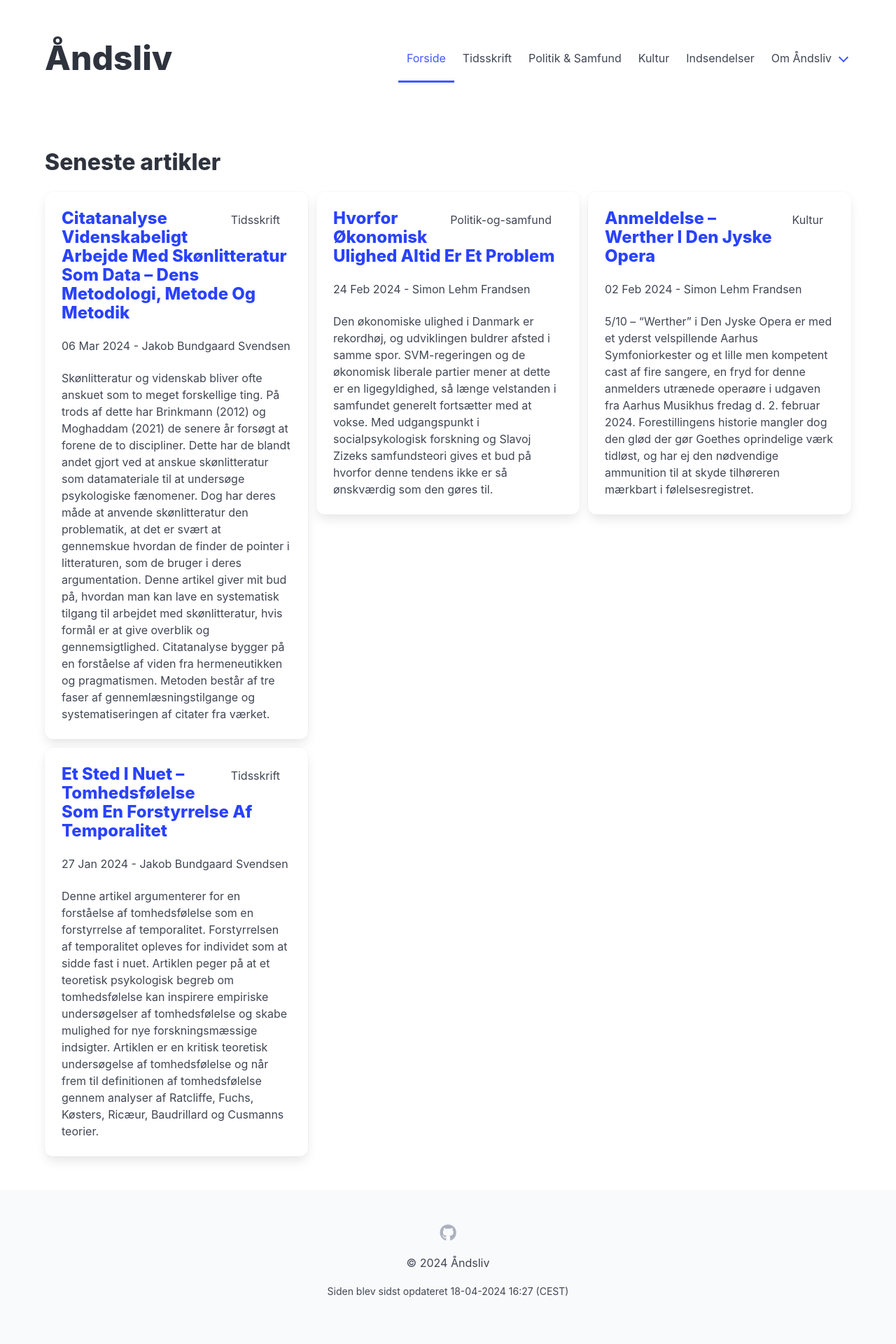
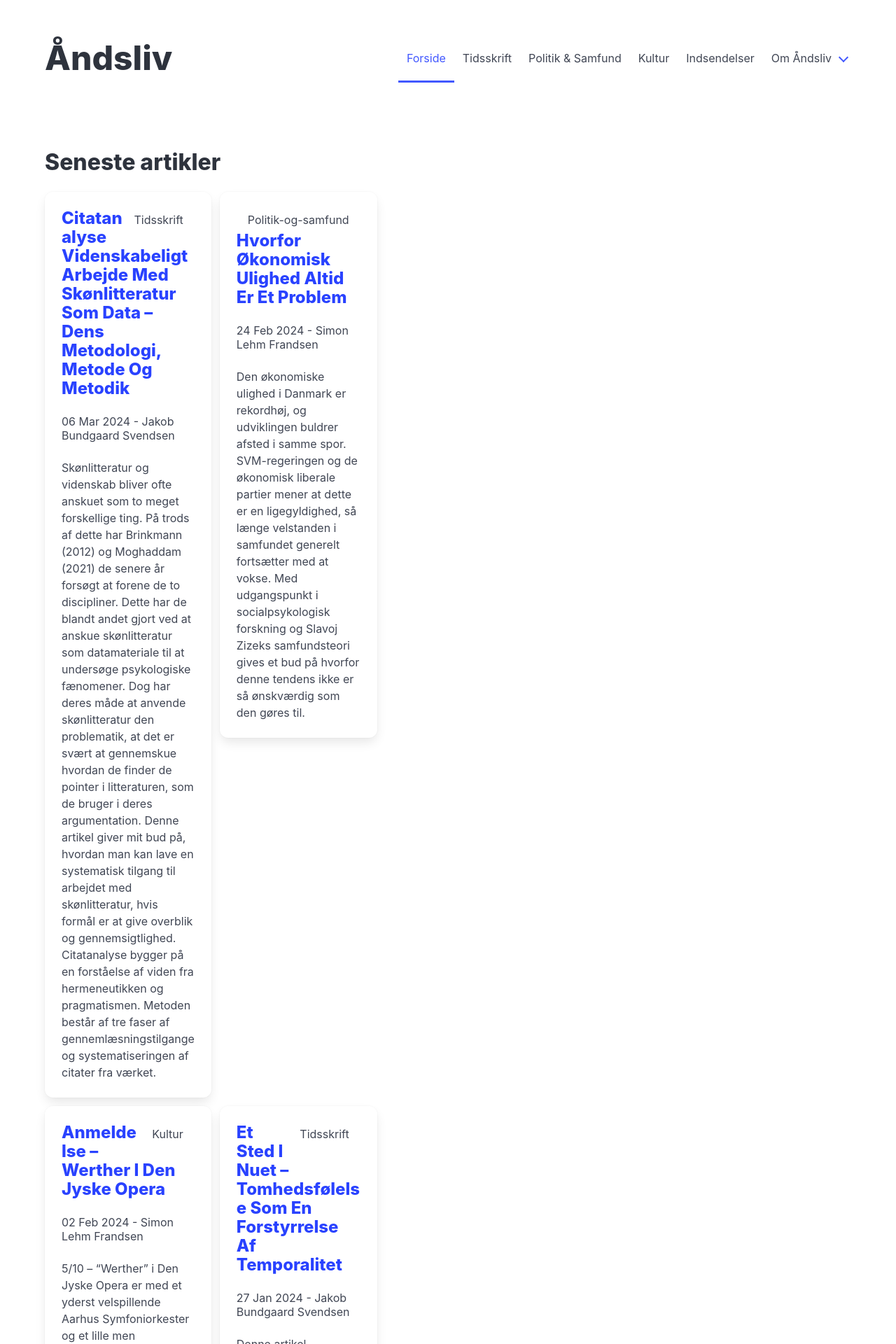
Before and after one commit to Aandsliv/aandsliv, a Jekyll site: the page built from src/index.html, in a window 1280 px wide. Shown: the top 1920 px of the page at 70% size. Built offline with Jekyll 4.4.1, drawn with Linux system fonts in a browser that asks for light colours.

Commit message:
feat: update layout to fixed grid

```diff
--- a/src/index.html
+++ b/src/index.html
@@ -4,7 +4,8 @@
 ---
 <h1 class="title">Seneste artikler</h1>
 <div class="block is-flex is-flex-wrap-wrap">
-    <div class="grid is-col-min-12">
+    <div class="fixed-grid">
+        <div class="grid">
             {% for post in site.posts %}
             <div class="cell">
                 <div class="card">
@@ -12,7 +13,8 @@
 
                         <div class="block">
                             <a class="tag card-header-icon is-pulled-right">{{ post.subsection | capitalize }}</a>
-                        <p class="title is-spaced is-4"><a href="{{ post.url | relative_url }}">{{ post.title }}</a></p>
+                            <p class="title is-spaced is-4"><a href="{{ post.url | relative_url }}">{{ post.title }}</a>
+                            </p>
                             <p class="subtitle is-6">
                                 {{ post.date | date_to_string }} - {{ post.author }}
                             </p>
@@ -26,3 +28,4 @@
             {% endfor %}
         </div>
     </div>
+</div>
```
Lines whose indentation alone changed are shown as unchanged.
